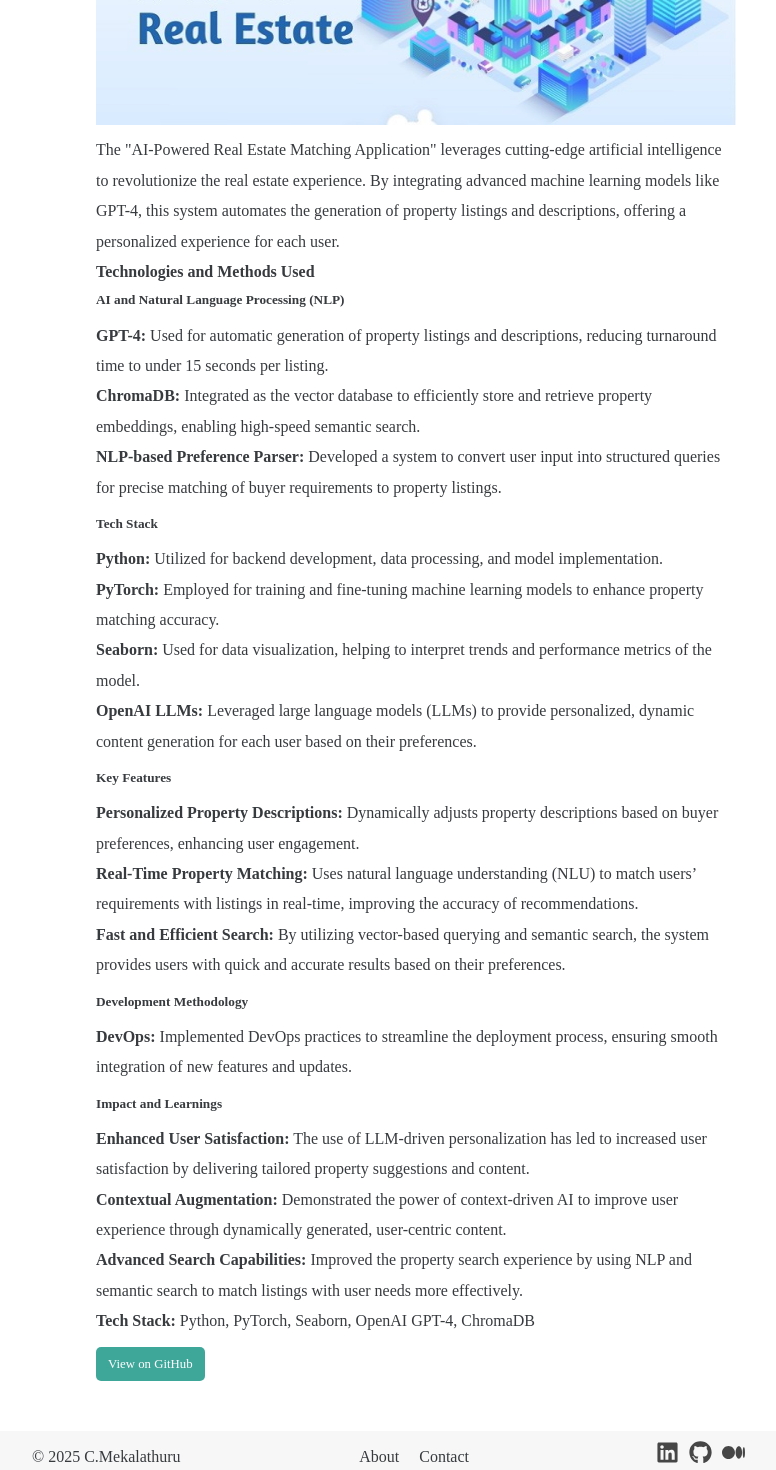
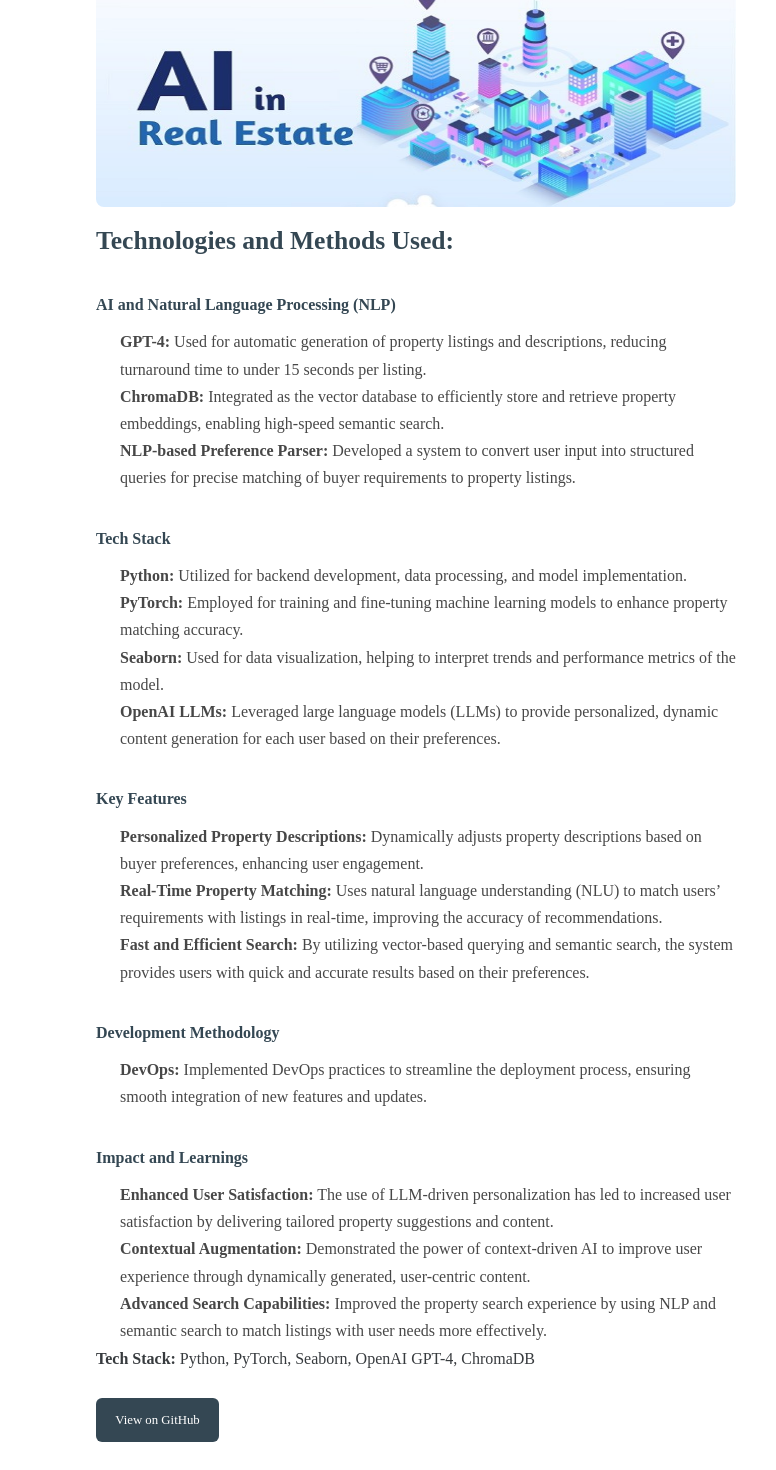
Before and after one commit to RajiaRani/ProfessionalPortfolio, a React (Vite) app in the folder fronted/: page /project/ai in a window 1280 px wide. Shown: the part 380-1850 px from the top of the page, without its empty margins (224-1000 px from the left). Built offline with nearby package versions, Linux system fonts and the light colour scheme.

Commit message:
added 19 april

```diff
--- a/fronted/src/portfolio/Project/ProjectData/Ai.jsx
+++ b/fronted/src/portfolio/Project/ProjectData/Ai.jsx
@@ -7,21 +7,21 @@ export default function Ai() {
         <div className="project-container">
             <div className="project-detail">
                 <h2>AI-Powered Real Estate Matching Application</h2>
+                <p>
+                    The <strong>AI-Powered Real Estate Matching Application</strong> leverages cutting-edge artificial intelligence to revolutionize the real estate experience. By integrating advanced machine learning models like GPT-4, this system automates the generation of property listings and descriptions, offering a personalized experience for each user.
+                </p>
+                <br />
                 <img src={ai} alt="AI-Powered Real Estate Matching" className="projectImg" />
-                <p>
-                    The "AI-Powered Real Estate Matching Application" leverages cutting-edge artificial intelligence to revolutionize the real estate experience. By integrating advanced machine learning models like GPT-4, this system automates the generation of property listings and descriptions, offering a personalized experience for each user.
-                </p>
-
-                <h4>Technologies and Methods Used</h4>
+                <h3>Technologies and Methods Used: </h3>
                 <div className="tech-stack">
-                    <h5>AI and Natural Language Processing (NLP)</h5>
+                    <h4>AI and Natural Language Processing (NLP)</h4>
                     <ul>
                         <li><strong>GPT-4:</strong> Used for automatic generation of property listings and descriptions, reducing turnaround time to under 15 seconds per listing.</li>
                         <li><strong>ChromaDB:</strong> Integrated as the vector database to efficiently store and retrieve property embeddings, enabling high-speed semantic search.</li>
                         <li><strong>NLP-based Preference Parser:</strong> Developed a system to convert user input into structured queries for precise matching of buyer requirements to property listings.</li>
                     </ul>
 
-                    <h5>Tech Stack</h5>
+                    <h4>Tech Stack</h4>
                     <ul>
                         <li><strong>Python:</strong> Utilized for backend development, data processing, and model implementation.</li>
                         <li><strong>PyTorch:</strong> Employed for training and fine-tuning machine learning models to enhance property matching accuracy.</li>
@@ -29,19 +29,19 @@ export default function Ai() {
                         <li><strong>OpenAI LLMs:</strong> Leveraged large language models (LLMs) to provide personalized, dynamic content generation for each user based on their preferences.</li>
                     </ul>
 
-                    <h5>Key Features</h5>
+                    <h4>Key Features</h4>
                     <ul>
                         <li><strong>Personalized Property Descriptions:</strong> Dynamically adjusts property descriptions based on buyer preferences, enhancing user engagement.</li>
                         <li><strong>Real-Time Property Matching:</strong> Uses natural language understanding (NLU) to match users’ requirements with listings in real-time, improving the accuracy of recommendations.</li>
                         <li><strong>Fast and Efficient Search:</strong> By utilizing vector-based querying and semantic search, the system provides users with quick and accurate results based on their preferences.</li>
                     </ul>
 
-                    <h5>Development Methodology</h5>
+                    <h4>Development Methodology</h4>
                     <ul>
                         <li><strong>DevOps:</strong> Implemented DevOps practices to streamline the deployment process, ensuring smooth integration of new features and updates.</li>
                     </ul>
 
-                    <h5>Impact and Learnings</h5>
+                    <h4>Impact and Learnings</h4>
                     <ul>
                         <li><strong>Enhanced User Satisfaction:</strong> The use of LLM-driven personalization has led to increased user satisfaction by delivering tailored property suggestions and content.</li>
                         <li><strong>Contextual Augmentation:</strong> Demonstrated the power of context-driven AI to improve user experience through dynamically generated, user-centric content.</li>
--- a/fronted/src/portfolio/Project/ProjectData/Bitcoin.jsx
+++ b/fronted/src/portfolio/Project/ProjectData/Bitcoin.jsx
@@ -8,13 +8,13 @@ export default function BitcoinPredict() {
         <div className="project-container">
             <div className="project-detail">
                 <h2>Bitcoin Predict - Time Series Forecasting</h2>
-                <img src={bitcoinImage} alt="Bitcoin Predict" className="projectImg" />
+
 
                 <p>
                     Built a deep learning model using TensorFlow for predicting Bitcoin prices, leveraging time series forecasting techniques. The model processes historical price data to predict future trends, providing users with insights into potential Bitcoin price movements.
                 </p>
-
-                <h4>Approach and Methodology</h4>
+                <img src={bitcoinImage} alt="Bitcoin Predict" className="projectImg" />
+                <h3>Approach and Methodology</h3>
                 <div className=" ">
                     <ul>
                         <li><strong>Data Processing:</strong> Utilized Pandas for data manipulation and cleaning, ensuring accurate training data from historical Bitcoin price datasets.</li>
--- a/fronted/src/portfolio/Project/ProjectData/Chatgpt.jsx
+++ b/fronted/src/portfolio/Project/ProjectData/Chatgpt.jsx
@@ -8,38 +8,38 @@ export default function Chatgpt() {
         <div className="project-container">
             <div className="project-detail">
                 <h2>GPT From Scratch – Personal Assistant and Classifier</h2>
-                <img src={gpt} alt="GPT From Scratch" className="projectImg" />
+
                 <p>
                     The "GPT From Scratch – Personal Assistant and Classifier" project focuses on developing an advanced GPT-based model from the ground up. With 124 million parameters, this custom-built model integrates key elements like Transformer decoder blocks and multi-head self-attention layers, offering robust performance for classification and instruction-based tasks.
                 </p>
-
-                <h4>Technologies and Methods Used</h4>
+                <img src={gpt} alt="GPT From Scratch" className="projectImg" />
+                <h3>Technologies and Methods Used</h3>
                 <div className="tech-stack">
-                    <h5>Model Architecture and Design</h5>
+                    <h4>Model Architecture and Design</h4>
                     <ul>
                         <li><strong>GPT Model (124 million parameters):</strong> Built entirely from scratch without relying on pre-defined code blocks, utilizing 12 Transformer decoder blocks and 24 multi-head self-attention (MHA) layers per block.</li>
                         <li><strong>Pre-trained GPT-2 Weights:</strong> Integrated GPT-2's pre-trained weights to enhance model performance and fine-tune it for specific tasks.</li>
                         <li><strong>Fine-tuning for Classification:</strong> The model was fine-tuned for tasks such as email classification and active-passive sentence transformation, improving accuracy with domain-specific datasets.</li>
                     </ul>
 
-                    <h5>Tokenization and Data Processing</h5>
+                    <h4>Tokenization and Data Processing</h4>
                     <ul>
                         <li><strong>Bit Pair Encoding (BPE):</strong> Developed an efficient tokenization pipeline using BPE to preprocess raw text into numerical representations, optimizing the model for Transformer-based architectures.</li>
                     </ul>
 
-                    <h5>Key Features</h5>
+                    <h4>Key Features</h4>
                     <ul>
                         <li><strong>End-to-End Model Development:</strong> From scratch model creation using Python and PyTorch, allowing complete control over the architecture and fine-tuning process.</li>
                         <li><strong>Scalable and Efficient:</strong> Employed advanced techniques like multi-head self-attention (MHA) and layer normalization to optimize the training process, leading to improved computational efficiency.</li>
                         <li><strong>Wide Range of Applications:</strong> Adapted for various classification tasks, including text classification and language transformations, enhancing the model’s flexibility and real-world utility.</li>
                     </ul>
 
-                    <h5>Development Methodology</h5>
+                    <h4>Development Methodology</h4>
                     <ul>
                         <li><strong>Data Preprocessing:</strong> Employed rigorous preprocessing techniques to ensure high-quality input data for training, increasing the model’s performance on task-specific datasets.</li>
                     </ul>
 
-                    <h5>Impact and Learnings</h5>
+                    <h4>Impact and Learnings</h4>
                     <ul>
                         <li><strong>Model Performance:</strong> Achieved high task accuracy for classification tasks through meticulous fine-tuning and custom dataset integration.</li>
                         <li><strong>Practical Applications:</strong> Demonstrated the effectiveness of building large-scale, specialized models from scratch, showcasing the power of a tailored approach to NLP tasks.</li>
--- a/fronted/src/portfolio/Project/ProjectData/Comman.css
+++ b/fronted/src/portfolio/Project/ProjectData/Comman.css
@@ -1,4 +1,66 @@
-.projectImg{
+
+.inline-image-text {
+
+  }
+
+ .projectImg {
     width: 100%;
-    height: 300px;
-}
+    height: 230px;
+    border-radius: 8px;
+    flex-shrink: 0;
+  }
+
+
+  .project-header {
+    display: flex;
+    flex-wrap: wrap;
+    gap: 2rem;
+    align-items: center;
+    margin-bottom: 2rem;
+  }
+
+
+
+  .project-intro {
+    flex: 1;
+  }
+
+  .project-intro h2{
+    margin-bottom: 0.5rem;
+    color: #1e3340;
+  }
+
+  .project-intro p {
+    line-height: 1.6;
+    color: #444;
+  }
+  .project-detail h3{
+    color: #1e3340 !important;
+    font-size: 1.6rem;
+  }
+  .project-detail h4,
+  .project-detail h5 {
+    color: #1e3340;
+    margin-top: 1.5rem;
+  }
+
+  .project-detail ul {
+    padding-left: 1.5rem;
+    line-height: 1.7;
+    color: #333;
+  }
+
+  .project-link {
+    display: inline-block;
+    margin-top: 1.5rem;
+    padding: 0.6rem 1.2rem;
+    background-color: #1e3340;
+    color: white;
+    border-radius: 6px;
+    text-decoration: none;
+    transition: background 0.3s ease;
+  }
+
+  .project-link:hover {
+    background-color: #14516b;
+  }
--- a/fronted/src/portfolio/Project/ProjectData/RGA.jsx
+++ b/fronted/src/portfolio/Project/ProjectData/RGA.jsx
@@ -8,32 +8,32 @@ export default function RGA() {
         <div className="project-container">
             <div className="project-detail">
                 <h2>RAG-Deepseek (Conversational AI for PDFs using LangChain, FAISS)</h2>
-                <img src={rga} alt="RAG Deepseek" className="projectImg" />
+
                 <p>
                     The "RAG-Deepseek" project focuses on building a Retrieval-Augmented Generation (RAG) system, leveraging advanced AI techniques for PDF-based conversational AI. Using OLamma Deepseek-r1:7b, this system achieves 95% precision in document retrieval while optimizing query latency by 30%.
                 </p>
-
-                <h4>Technologies and Methods Used</h4>
+                <img src={rga} alt="RAG Deepseek" className="projectImg" />
+                <h3>Technologies and Methods Used</h3>
                 <div className="tech-stack">
-                    <h5>RAG System and Retrieval</h5>
+                    <h4>RAG System and Retrieval</h4>
                     <ul>
                         <li><strong>OLamma Deepseek-r1:7b:</strong> Utilized state-of-the-art models to power document retrieval, achieving 95% precision in answering user queries from unstructured PDF data.</li>
                         <li><strong>Optimized Pipelines:</strong> Reduced query latency by 30% through the use of advanced pipeline architectures and vector embedding techniques.</li>
                     </ul>
 
-                    <h5>Conversational AI Application</h5>
+                    <h4>Conversational AI Application</h4>
                     <ul>
                         <li><strong>Streamlit and LangChain:</strong> Built and deployed a PDF chat reader application, enabling real-time interactions with PDF data through conversational AI. The application achieved an F1 score of 92% and delivered sub-second query response times.</li>
                         <li><strong>FAISS and ChromaDB:</strong> Integrated FAISS and ChromaDB for efficient storage and retrieval of embeddings, scaling the RAG system to process over 1 million records with 99.9% uptime.</li>
                     </ul>
 
-                    <h5>Deployment and Reliability</h5>
+                    <h4>Deployment and Reliability</h4>
                     <ul>
                         <li><strong>Streamlit Deployment:</strong> Deployed the application in a Streamlit-based environment, ensuring high availability with 99.9% uptime.</li>
                         <li><strong>Error Handling and Reliability:</strong> Enhanced application reliability by 20% through robust error handling, ensuring seamless functionality for both technical and non-technical users.</li>
                     </ul>
 
-                    <h5>Impact and Learnings</h5>
+                    <h4>Impact and Learnings</h4>
                     <ul>
                         <li><strong>Real-Time Document Retrieval:</strong> Demonstrated the effectiveness of combining retrieval-augmented generation with conversational AI to enhance user interaction with unstructured PDF data.</li>
                         <li><strong>Optimized Performance:</strong> Achieved significant improvements in retrieval precision and response times, resulting in a seamless user experience for complex document-based queries.</li>
--- a/fronted/src/portfolio/Project/ProjectData/Wonderlust.jsx
+++ b/fronted/src/portfolio/Project/ProjectData/Wonderlust.jsx
@@ -8,21 +8,20 @@ export default function Wonderlust() {
         <div className="project-container">
             <div className="project-detail">
                 <h2>Wonderlust - Full Stack</h2>
-                <img src={wonderlust} alt="Bitcoin Predict" className="projectImg" />
-                <p>
-                    The "Bitcoin Predict" project is a deep learning-based application aimed at forecasting Bitcoin prices using time series data. It showcases my journey into data science, where I applied machine learning models to analyze historical data and predict future price trends.
+                <p className="inline-image-text">
+                 The "Bitcoin Predict" project is a deep learning-based application aimed at forecasting Bitcoin prices using time series data. It showcases my journey into data science, where I applied machine learning models to analyze historical data and predict future price trends.
                 </p>
-
-                <h4>Technologies and Methods Used</h4>
+                <img src={wonderlust} alt="wonderlust-image" className="projectImg"  />
+                <h3>Technologies and Methods Used</h3>
                 <div className="">
-                    <h5>Frontend Development</h5>
+                    <h4>Frontend Development</h4>
                     <ul>
                         <li>HTML: Used for structuring the content of the website.</li>
                         <li>CSS: Styled the user interface to create an engaging visual experience.</li>
                         <li>JavaScript: Implemented interactivity and dynamic behavior within the application.</li>
                     </ul>
 
-                    <h5>Backend Development</h5>
+                    <h4>Backend Development</h4>
                     <ul>
                         <li>Node.js: Developed the server-side functionality and API routes.</li>
                         <li>Express: Managed server-side logic and routing for seamless communication between the frontend and backend.</li>
@@ -30,24 +29,24 @@ export default function Wonderlust() {
 
 
 
-                    <h5>Database</h5>
+                    <h4>Database</h4>
                     <ul>
                         <li>MongoDB: Managed and stored large datasets, including historical Bitcoin price data.</li>
                     </ul>
 
-                    <h5>APIs</h5>
+                    <h4>APIs</h4>
                     <ul>
                         <li>Integrated various external APIs to fetch real-time data for the model's predictions.</li>
                     </ul>
 
-                    <h5>Key Features</h5>
+                    <h4>Key Features</h4>
                     <ul>
                         <li>User Authentication: Secure user sign-up, login, and logout functionality.</li>
                         <li>Price Forecasting: Predicted Bitcoin prices based on historical trends using deep learning models.</li>
                         <li>Real-Time Data Integration: Fetch live Bitcoin data for real-time price updates.</li>
                     </ul>
 
-                    <h5>Development Methodology</h5>
+                    <h4>Development Methodology</h4>
                     <ul>
                         <li>MVC Architecture: Followed the Model-View-Controller pattern for scalable and maintainable code.</li>
                         <li>Responsive Design: Ensured a seamless user experience across devices, including desktops, tablets, and mobile phones.</li>
@@ -55,7 +54,7 @@ export default function Wonderlust() {
                         <li>Error Handling: Implemented comprehensive error handling for robust, error-free functionality.</li>
                     </ul>
 
-                    <h5>Skills and Learnings Acquired</h5>
+                    <h4>Skills and Learnings Acquired</h4>
                     <ul>
                         <li>Deep Learning: Gained practical experience in time series forecasting using deep learning techniques.</li>
                         <li>Machine Learning Models: Developed and fine-tuned models for accuracy and precision in price predictions.</li>
```
